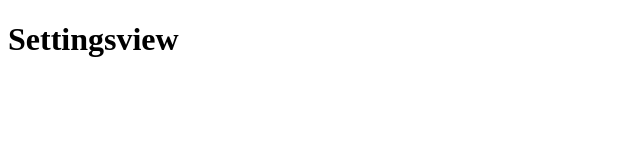
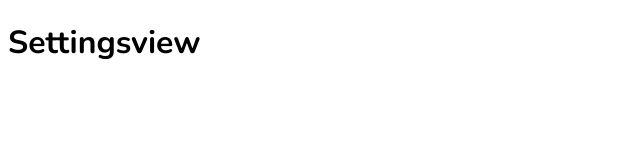
Before and after one commit to Evolinox/Communities, a Vue app: page /settings in a window 1280 px wide. Shown: the top 160 px of the page, without its empty margins (0-640 px from the left). Built offline with nearby package versions, Linux system fonts and the light colour scheme.

Commit message:
added css

```diff
--- /dev/null
+++ b/src/assets/main.css
@@ -0,0 +1,8 @@
+@import url('https://fonts.googleapis.com/css2?family=Nunito:ital,wght@0,200..1000;1,200..1000&display=swap');
+
+body {
+    font-family: "Nunito", sans-serif;
+    font-optical-sizing: auto;
+    font-weight: 200;
+    font-style: normal;
+}
--- a/src/main.js
+++ b/src/main.js
@@ -1,3 +1,4 @@
+import './assets/main.css'
 import { createApp } from "vue";
 import router from "./router/router.js";
 import App from "./App.vue";
```
